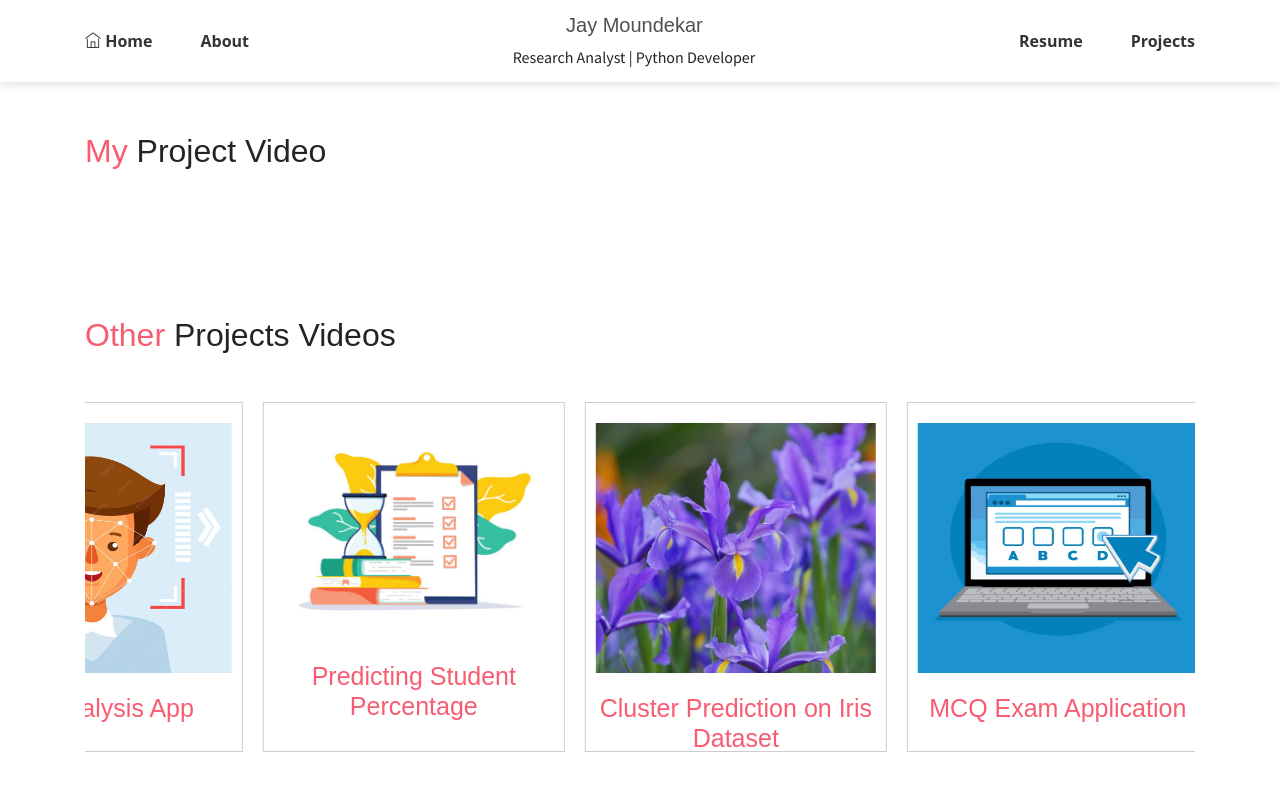
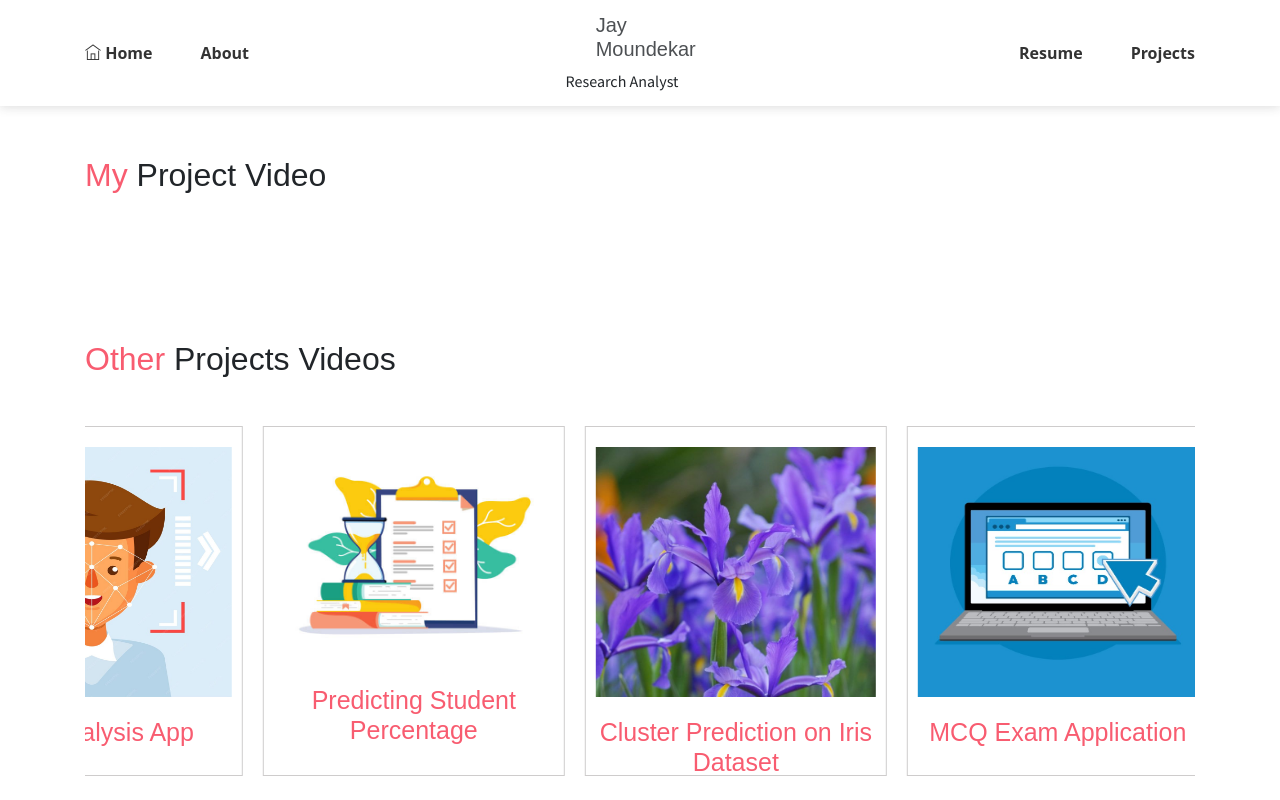
Before and after one commit to jaymoundekar18/jaymoundekar18.github.io, a plain HTML site: page project_video.html in a window 1280 px wide. Shown: the top 800 px of the page. Drawn offline with Linux system fonts and the light colour scheme; some packages are replaced by stand-ins of ours; a small style sheet from the web is missing.

Commit message:
Ui changes

```diff
--- a/project_video.html
+++ b/project_video.html
@@ -81,7 +81,7 @@
                 <ul class="navbar-nav d-none d-lg-flex">
                     <li class="brand-txt">
                         <h5 class="brand-title">Jay Moundekar</h5>
-                        <div class="brand-subtitle">Research Analyst | Python Developer</div>
+                        <div class="brand-subtitle">Research Analyst</div>
                     </li>
                 </ul>
                 <ul class="navbar-nav ml-auto">
```
